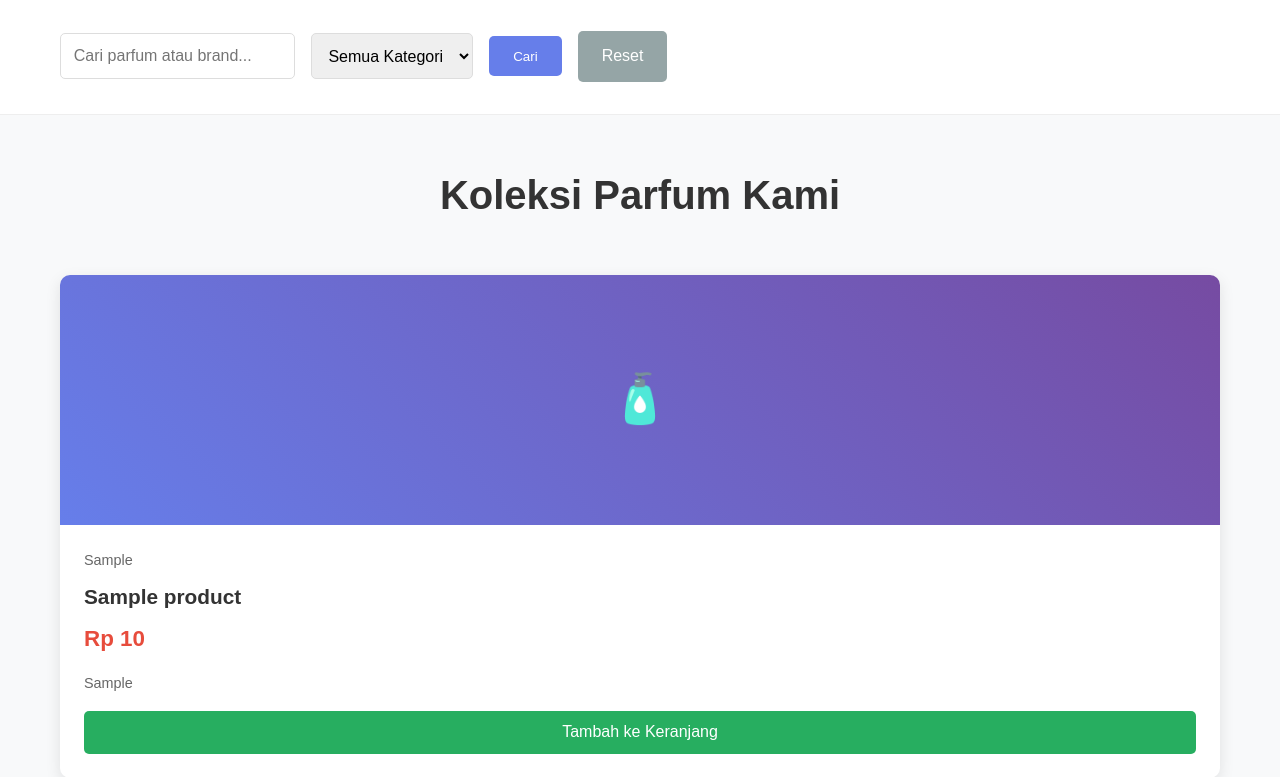
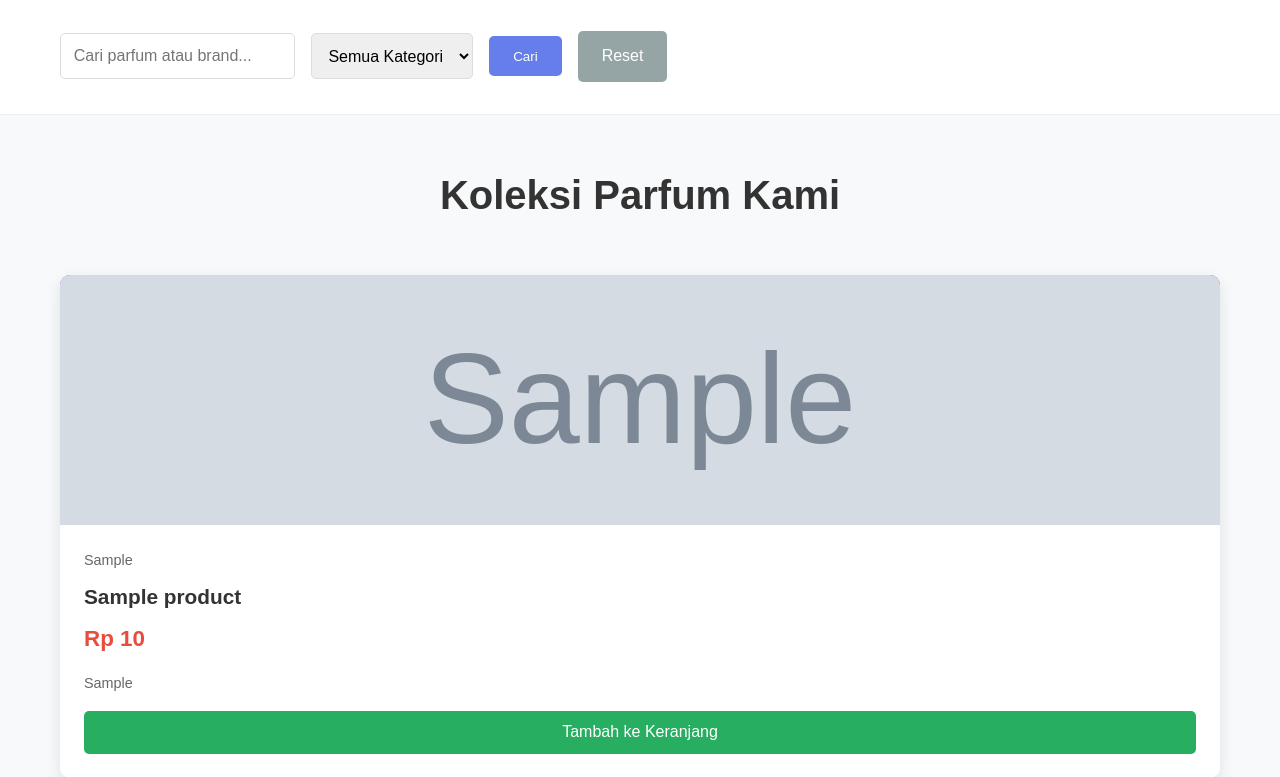
Before and after one commit to FariNoveri/phpnative-parfum, a PHP site: page / in a window 1280 px wide. Shown: the part 363-1140 px from the top of the page. Run offline with PHP 8.4, Linux system fonts and the light colour scheme; tables that the repository leaves empty or names only in its code hold one stand-in row (values such as "Sample post"); grey boxes marked "Sample" are stand-in pictures.

Commit message:
fix bugs image on index.php

```diff
--- a/index.php
+++ b/index.php
@@ -367,13 +367,22 @@ $cart_count = $cart_result['total'] ?? 0;
                 <?php foreach ($products as $product): ?>
                     <div class="product-card">
                         <div class="product-image">
-                            <?php if ($product['gambar'] && file_exists("assets/images/products/" . $product['gambar'])): ?>
-                                <img src="assets/images/products/<?= htmlspecialchars($product['gambar']) ?>"
-                                     alt="<?= htmlspecialchars($product['nama_parfum']) ?>"
-                                     style="width: 100%; height: 100%; object-fit: cover;">
-                            <?php else: ?>
-                                🧴
-                            <?php endif; ?>
+                            <?php if ($product['gambar']): ?>
+    <?php if (filter_var($product['gambar'], FILTER_VALIDATE_URL)): ?>
+        <img src="<?= htmlspecialchars($product['gambar']) ?>"
+             alt="<?= htmlspecialchars($product['nama_parfum']) ?>"
+             style="width: 100%; height: 100%; object-fit: cover;"
+             onerror="this.parentElement.innerHTML='🧴';">
+    <?php else: ?>
+        <!-- Fallback untuk file lokal jika ada -->
+        <img src="assets/images/products/<?= htmlspecialchars($product['gambar']) ?>"
+             alt="<?= htmlspecialchars($product['nama_parfum']) ?>"
+             style="width: 100%; height: 100%; object-fit: cover;"
+             onerror="this.parentElement.innerHTML='🧴';">
+    <?php endif; ?>
+<?php else: ?>
+    🧴
+<?php endif; ?>
                         </div>
                         <div class="product-info">
                             <div class="product-brand"><?= htmlspecialchars($product['brand']) ?></div>
```
